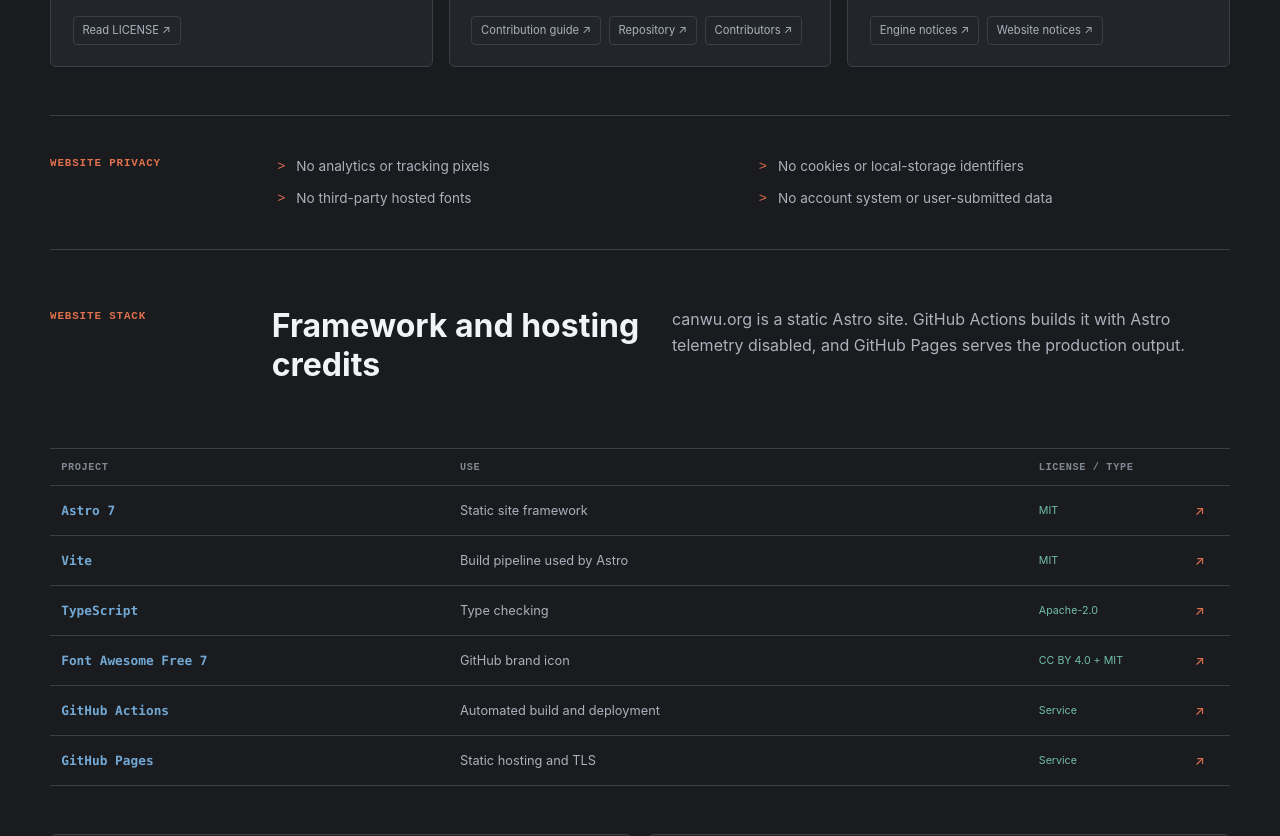
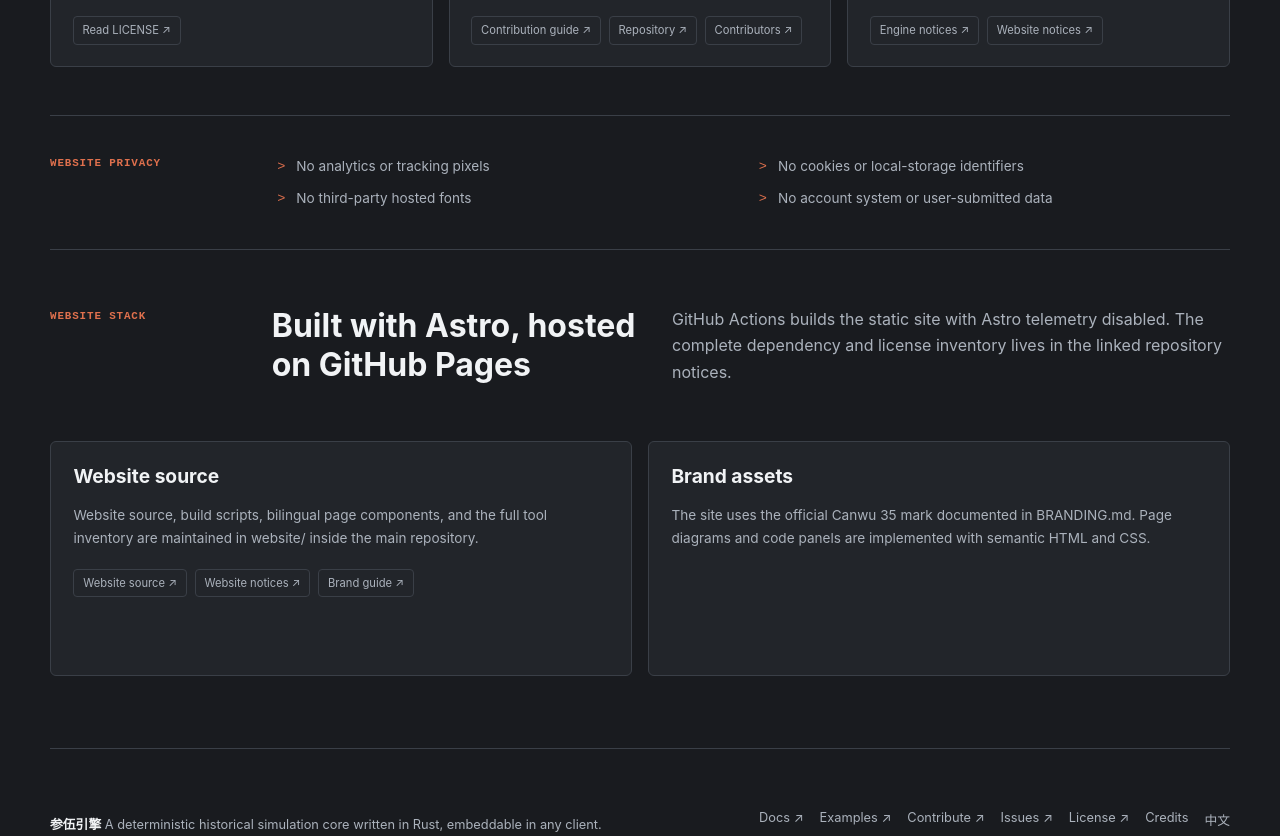
Before and after one commit to PeiyuanQi/canwu, an Astro site in the folder website/: page /en/credits in a window 1280 px wide. Shown: the part 696-1532 px from the top of the page. Built offline with nearby package versions, Linux system fonts and the light colour scheme; Astro itself is replaced by a stand-in of ours.

Commit message:
refactor: simplify website credits page

```diff
--- a/website/src/components/CreditsPage.astro
+++ b/website/src/components/CreditsPage.astro
@@ -14,12 +14,10 @@
       trust: [
         { title: "Engine license", status: "Source-available draft · not OSI-approved", copy: "Canwu License 1.0 is the current license text. Its legal-identity fields are not yet complete, so resolve those fields before relying on it for product distribution or commercialization.", links: [["Read LICENSE", "https://github.com/PeiyuanQi/canwu/blob/main/LICENSE"]] },
         { title: "Contributing", status: "Public repository", copy: "Development happens in public on GitHub. Review the architecture and contributor rules before proposing changes to simulation boundaries or public APIs.", links: [["Contribution guide", "https://github.com/PeiyuanQi/canwu/blob/main/CONTRIBUTING.md"], ["Repository", "https://github.com/PeiyuanQi/canwu"], ["Contributors", "https://github.com/PeiyuanQi/canwu/graphs/contributors"]] },
-        { title: "Third-party software", status: "Separate notices", copy: "Engine dependencies retain their own licenses. The repository notices are the authoritative inventory for Canwu itself; website tooling is listed separately below.", links: [["Engine notices", "https://github.com/PeiyuanQi/canwu/blob/main/THIRD_PARTY_LICENSES.md"], ["Website notices", "https://github.com/PeiyuanQi/canwu/blob/main/website/THIRD_PARTY_NOTICES.md"]] },
+        { title: "Third-party software", status: "Repository notices", copy: "Engine and website dependencies retain their own licenses. The linked repository notices are the authoritative inventories; this page does not duplicate them.", links: [["Engine notices", "https://github.com/PeiyuanQi/canwu/blob/main/THIRD_PARTY_LICENSES.md"], ["Website notices", "https://github.com/PeiyuanQi/canwu/blob/main/website/THIRD_PARTY_NOTICES.md"]] },
       ],
       privacyTitle: "Website privacy", privacy: ["No analytics or tracking pixels", "No cookies or local-storage identifiers", "No third-party hosted fonts", "No account system or user-submitted data"],
-      stackLabel: "Website stack", stackTitle: "Framework and hosting credits", stackIntro: "canwu.org is a static Astro site. GitHub Actions builds it with Astro telemetry disabled, and GitHub Pages serves the production output.",
-      rows: [["Astro 7", "Static site framework", "MIT", "https://astro.build/"], ["Vite", "Build pipeline used by Astro", "MIT", "https://vite.dev/"], ["TypeScript", "Type checking", "Apache-2.0", "https://www.typescriptlang.org/"], ["Font Awesome Free 7", "GitHub brand icon", "CC BY 4.0 + MIT", "https://fontawesome.com/"], ["GitHub Actions", "Automated build and deployment", "Service", "https://github.com/features/actions"], ["GitHub Pages", "Static hosting and TLS", "Service", "https://pages.github.com/"]],
-      columns: ["Project", "Use", "License / type"],
+      stackLabel: "Website stack", stackTitle: "Built with Astro, hosted on GitHub Pages", stackIntro: "GitHub Actions builds the static site with Astro telemetry disabled. The complete dependency and license inventory lives in the linked repository notices.",
       sourceTitle: "Website source", sourceCopy: "Website source, build scripts, bilingual page components, and the full tool inventory are maintained in website/ inside the main repository.",
       brandTitle: "Brand assets", brandCopy: "The site uses the official Canwu 35 mark documented in BRANDING.md. Page diagrams and code panels are implemented with semantic HTML and CSS.",
       links: [["Website source", "https://github.com/PeiyuanQi/canwu/tree/main/website"], ["Website notices", "https://github.com/PeiyuanQi/canwu/blob/main/website/THIRD_PARTY_NOTICES.md"], ["Brand guide", "https://github.com/PeiyuanQi/canwu/blob/main/BRANDING.md"]],
@@ -32,12 +30,10 @@
       trust: [
         { title: "引擎许可证", status: "源码可用草案 · 非 OSI 认可", copy: "Canwu License 1.0 是当前许可证文本，其中的法律主体字段尚未完整。在依赖该许可证分发产品或开展商业使用前，需要先解决这些字段。", links: [["阅读 LICENSE", "https://github.com/PeiyuanQi/canwu/blob/main/LICENSE"]] },
         { title: "参与贡献", status: "公开仓库", copy: "开发工作在 GitHub 公开进行。提出涉及模拟边界或公开 API 的变更前，请先了解项目架构与贡献规则。", links: [["贡献指南", "https://github.com/PeiyuanQi/canwu/blob/main/CONTRIBUTING.md"], ["代码仓库", "https://github.com/PeiyuanQi/canwu"], ["贡献者", "https://github.com/PeiyuanQi/canwu/graphs/contributors"]] },
-        { title: "第三方软件", status: "分别声明", copy: "引擎依赖继续使用各自许可证。仓库声明是参伍引擎本身的权威清单；网站工具在下方单独列出。", links: [["引擎声明", "https://github.com/PeiyuanQi/canwu/blob/main/THIRD_PARTY_LICENSES.md"], ["网站声明", "https://github.com/PeiyuanQi/canwu/blob/main/website/THIRD_PARTY_NOTICES.md"]] },
+        { title: "第三方软件", status: "仓库声明", copy: "引擎与网站依赖继续使用各自许可证。链接的仓库声明是权威清单，本页不再重复逐项展示。", links: [["引擎声明", "https://github.com/PeiyuanQi/canwu/blob/main/THIRD_PARTY_LICENSES.md"], ["网站声明", "https://github.com/PeiyuanQi/canwu/blob/main/website/THIRD_PARTY_NOTICES.md"]] },
       ],
       privacyTitle: "网站隐私", privacy: ["无分析统计或跟踪像素", "无 Cookie 或本地存储标识符", "无第三方托管字体", "无账号系统，也不收集用户提交数据"],
-      stackLabel: "网站技术栈", stackTitle: "框架与托管鸣谢", stackIntro: "canwu.org 是静态 Astro 网站。GitHub Actions 在关闭 Astro 遥测的情况下完成构建，并由 GitHub Pages 提供生产服务。",
-      rows: [["Astro 7", "静态网站框架", "MIT", "https://astro.build/"], ["Vite", "Astro 使用的构建管线", "MIT", "https://vite.dev/"], ["TypeScript", "类型检查", "Apache-2.0", "https://www.typescriptlang.org/"], ["Font Awesome Free 7", "GitHub 品牌图标", "CC BY 4.0 + MIT", "https://fontawesome.com/"], ["GitHub Actions", "自动构建与部署", "服务", "https://github.com/features/actions"], ["GitHub Pages", "静态托管与 TLS", "服务", "https://pages.github.com/"]],
-      columns: ["项目", "用途", "许可证 / 类型"],
+      stackLabel: "网站技术栈", stackTitle: "由 Astro 构建，托管于 GitHub Pages", stackIntro: "GitHub Actions 在关闭 Astro 遥测的情况下构建静态网站。完整依赖与许可证清单以链接的仓库声明为准。",
       sourceTitle: "网站源码", sourceCopy: "网站源码、构建脚本、中英文页面组件与完整工具清单均维护在主仓库的 website/ 目录中。",
       brandTitle: "品牌资产", brandCopy: "网站使用 BRANDING.md 中记录的官方参伍 35 标志。页面图表与代码面板由语义化 HTML 和 CSS 实现。",
       links: [["网站源码", "https://github.com/PeiyuanQi/canwu/tree/main/website"], ["网站声明", "https://github.com/PeiyuanQi/canwu/blob/main/website/THIRD_PARTY_NOTICES.md"], ["品牌指南", "https://github.com/PeiyuanQi/canwu/blob/main/BRANDING.md"]],
@@ -49,6 +45,5 @@
   <section class="trust-grid page-width">{c.trust.map((item) => <article><code>{item.status}</code><h2>{item.title}</h2><p>{item.copy}</p><div class="reference-links">{item.links.map(([label, url]) => <a href={url}>{label} ↗</a>)}</div></article>)}</section>
   <section class="privacy-section page-width"><header><p>{c.privacyTitle}</p></header><ul class="technical-list">{c.privacy.map((item) => <li>{item}</li>)}</ul></section>
   <section class="stack-intro page-width"><p>{c.stackLabel}</p><h2>{c.stackTitle}</h2><span>{c.stackIntro}</span></section>
-  <section class="credit-table page-width"><header><span>{c.columns[0]}</span><span>{c.columns[1]}</span><span>{c.columns[2]}</span><span></span></header>{c.rows.map(([name, role, license, url]) => <a href={url}><code>{name}</code><span>{role}</span><small>{license}</small><b>↗</b></a>)}</section>
   <section class="implementation-grid page-width"><article><h2>{c.sourceTitle}</h2><p>{c.sourceCopy}</p><div class="reference-links">{c.links.map(([label, url]) => <a href={url}>{label} ↗</a>)}</div></article><article><h2>{c.brandTitle}</h2><p>{c.brandCopy}</p></article></section>
 </BaseLayout>
--- a/website/src/styles/global.css
+++ b/website/src/styles/global.css
@@ -215,24 +215,15 @@
 .trust-grid article > code { color: var(--green); font-size: .67rem; }
 .trust-grid h2 { margin: 1.2rem 0 .8rem; font-size: 1.2rem; }
 .trust-grid p { color: var(--muted); font-size: .84rem; line-height: 1.65; }
-.stack-intro { display: grid; grid-template-columns: .34fr .66fr 1fr; gap: 2rem; padding-block: 3.5rem 1rem; }
+.stack-intro { display: grid; grid-template-columns: .34fr .66fr 1fr; gap: 2rem; padding-block: 3.5rem; }
 .stack-intro > p { margin: .2rem 0 0; color: var(--accent); font: 700 .68rem/1.3 "Cascadia Code", monospace; letter-spacing: .08em; text-transform: uppercase; }
 .stack-intro h2 { margin: 0; font-size: 2rem; }
 .stack-intro span { color: var(--muted); line-height: 1.65; }
-.credit-table { padding-block: 3rem; }
-.credit-table > header, .credit-table > a { display: grid; grid-template-columns: .68fr 1fr 140px 24px; gap: 1rem; align-items: center; min-height: 50px; padding-inline: .7rem; border-bottom: 1px solid var(--border); }
-.credit-table > header { min-height: 38px; color: var(--subtle); border-top: 1px solid var(--border); font: 650 .64rem/1.2 "Cascadia Code", monospace; letter-spacing: .06em; text-transform: uppercase; }
-.credit-table > a { color: var(--muted); font-size: .8rem; text-decoration: none; }
-.credit-table > a:hover { color: var(--text); background: var(--surface); }
-.credit-table code { color: var(--blue); font-weight: 700; }
-.credit-table small { color: var(--green); }
-.credit-table b { color: var(--accent); font-weight: 500; }
 .implementation-grid { display: grid; grid-template-columns: repeat(2, 1fr); gap: 1rem; padding-block: 0 4.5rem; }
 .implementation-grid article { min-height: 235px; padding: 1.4rem; background: var(--surface); border: 1px solid var(--border); border-radius: 6px; }
 .implementation-grid h2 { margin: 0 0 1rem; font-size: 1.2rem; }
 .implementation-grid p { color: var(--muted); font-size: .85rem; line-height: 1.65; }
 .implementation-grid article > a { color: var(--blue); font-size: .76rem; font-weight: 650; }
-.implementation-grid article.wide { grid-column: 1 / -1; min-height: auto; }
 .reference-links { display: flex; flex-wrap: wrap; gap: .5rem; margin-top: 1.2rem; }
 .reference-links a { padding: .4rem .55rem; color: var(--muted); border: 1px solid var(--border); border-radius: 4px; font-size: .7rem; text-decoration: none; }
 .reference-links a:hover { color: var(--text); border-color: var(--subtle); }
@@ -269,7 +260,6 @@
   .reference-hero { padding-block: 3.5rem 2.5rem; }.reference-hero nav { grid-template-columns: repeat(2, 1fr); }
   .integration-case { grid-template-columns: 1fr; gap: 2rem; }.responsibility-grid { grid-template-columns: 1fr; }.api-strip { grid-template-columns: 1fr; }
   .reference-footer, .privacy-section, .implementation-grid { grid-template-columns: 1fr; }.reference-footer > div:last-child { justify-content: flex-start; }.privacy-section .technical-list { grid-template-columns: 1fr; }
-  .credit-table > header { display: none; }.credit-table > a { grid-template-columns: 1fr 24px; padding-block: .75rem; }.credit-table > a span, .credit-table > a small { grid-column: 1; }.credit-table > a b { grid-column: 2; grid-row: 1 / 4; }
 }
 
 @media (prefers-reduced-motion: reduce) { html { scroll-behavior: auto; } }
```
